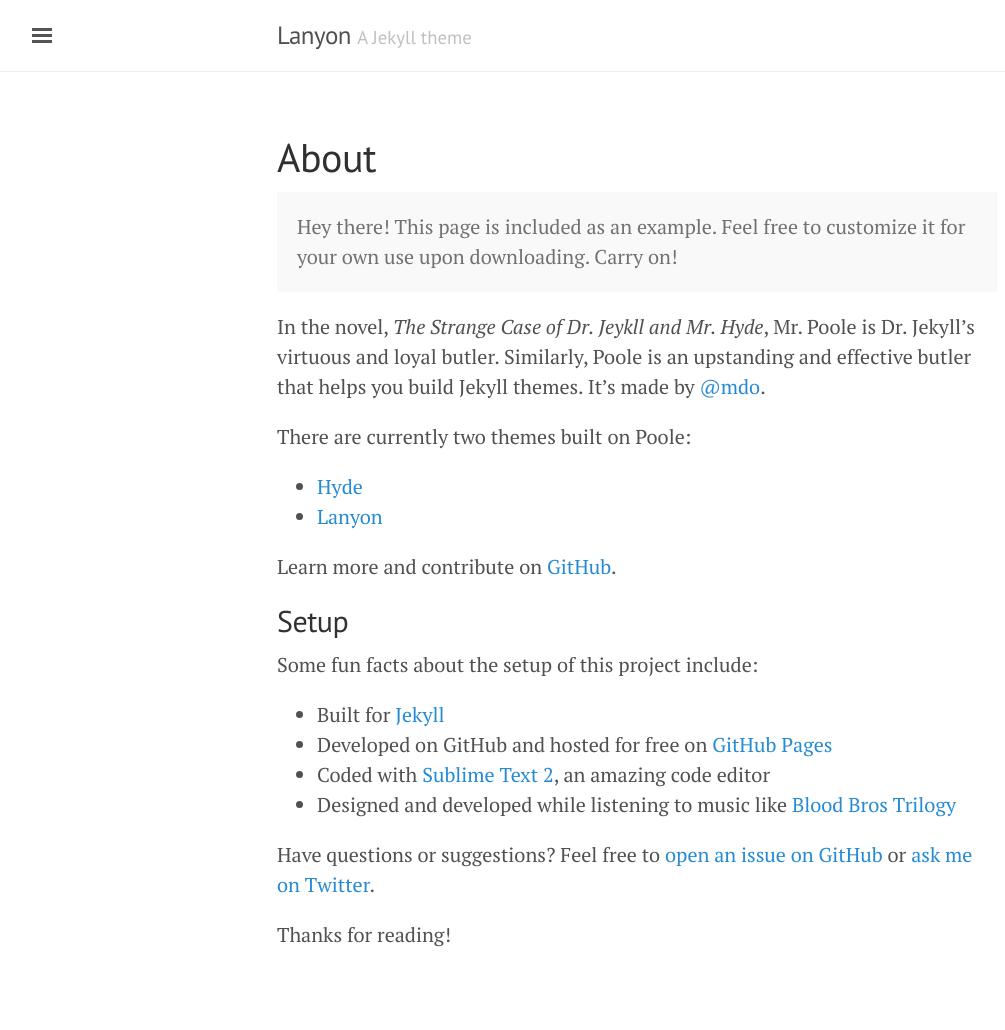
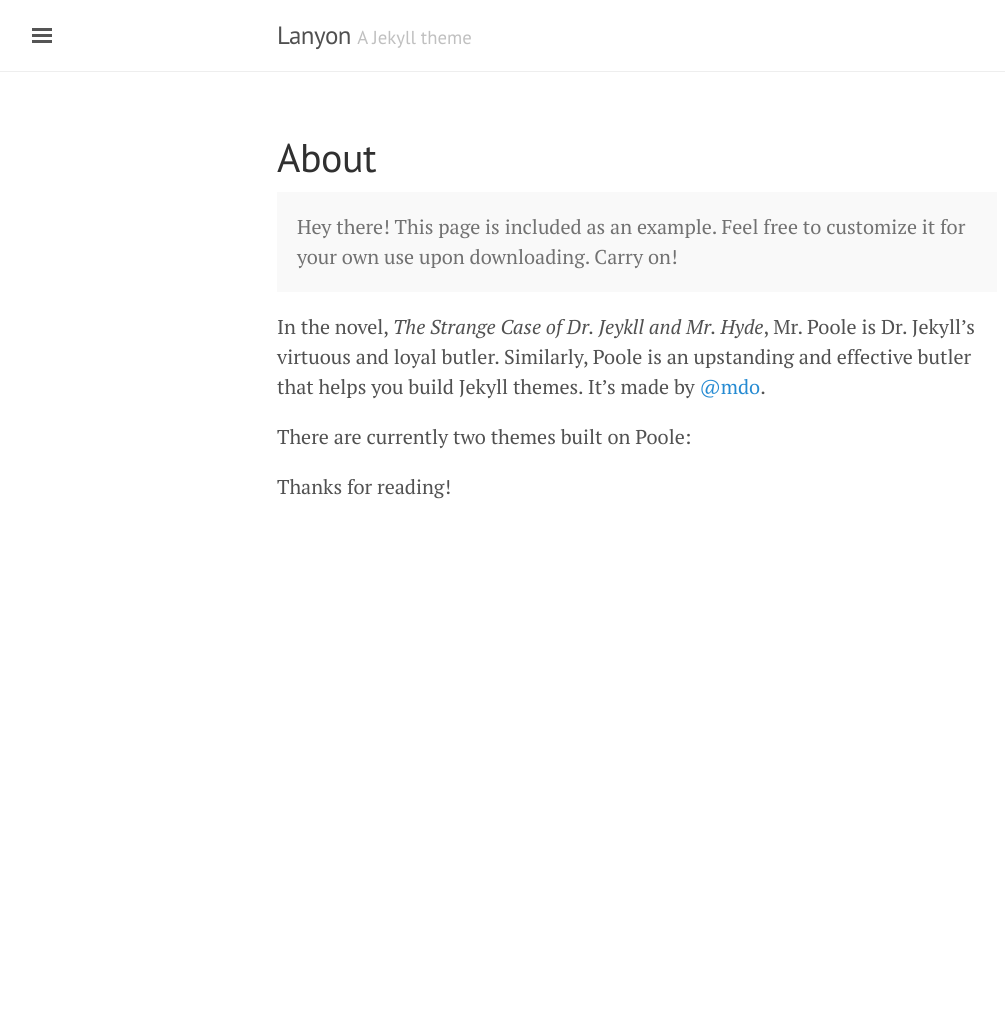
Before and after one commit to flyingGH/flyingGH.github.io, a Jekyll site: the page built from about.md, in a window 1280 px wide. Shown: the whole page, without its empty margins (3-1008 px from the left). Built offline with Jekyll 4.4.1, drawn with Linux system fonts in a browser that asks for light colours; after the commit the page ends 900 px from its top, so only the background shows below that.

Commit message:
git add all files

```diff
--- a/about.md
+++ b/about.md
@@ -11,20 +11,4 @@
 
 There are currently two themes built on Poole:
 
-* [Hyde](http://hyde.getpoole.com)
-* [Lanyon](http://lanyon.getpoole.com)
-
-Learn more and contribute on [GitHub](https://github.com/poole).
-
-## Setup
-
-Some fun facts about the setup of this project include:
-
-* Built for [Jekyll](http://jekyllrb.com)
-* Developed on GitHub and hosted for free on [GitHub Pages](https://pages.github.com)
-* Coded with [Sublime Text 2](http://sublimetext.com), an amazing code editor
-* Designed and developed while listening to music like [Blood Bros Trilogy](https://soundcloud.com/maddecent/sets/blood-bros-series)
-
-Have questions or suggestions? Feel free to [open an issue on GitHub](https://github.com/poole/issues/new) or [ask me on Twitter](https://twitter.com/mdo).
-
 Thanks for reading!
--- a/index.html
+++ b/index.html
@@ -14,7 +14,7 @@
 
     <span class="post-date">{{ post.date | date_to_string }}</span>
 
-    {{ post.content }}
+    {{ post.content | markdownify | strip_html | truncatewords: 50 }}
   </div>
   {% endfor %}
 </div>
```
